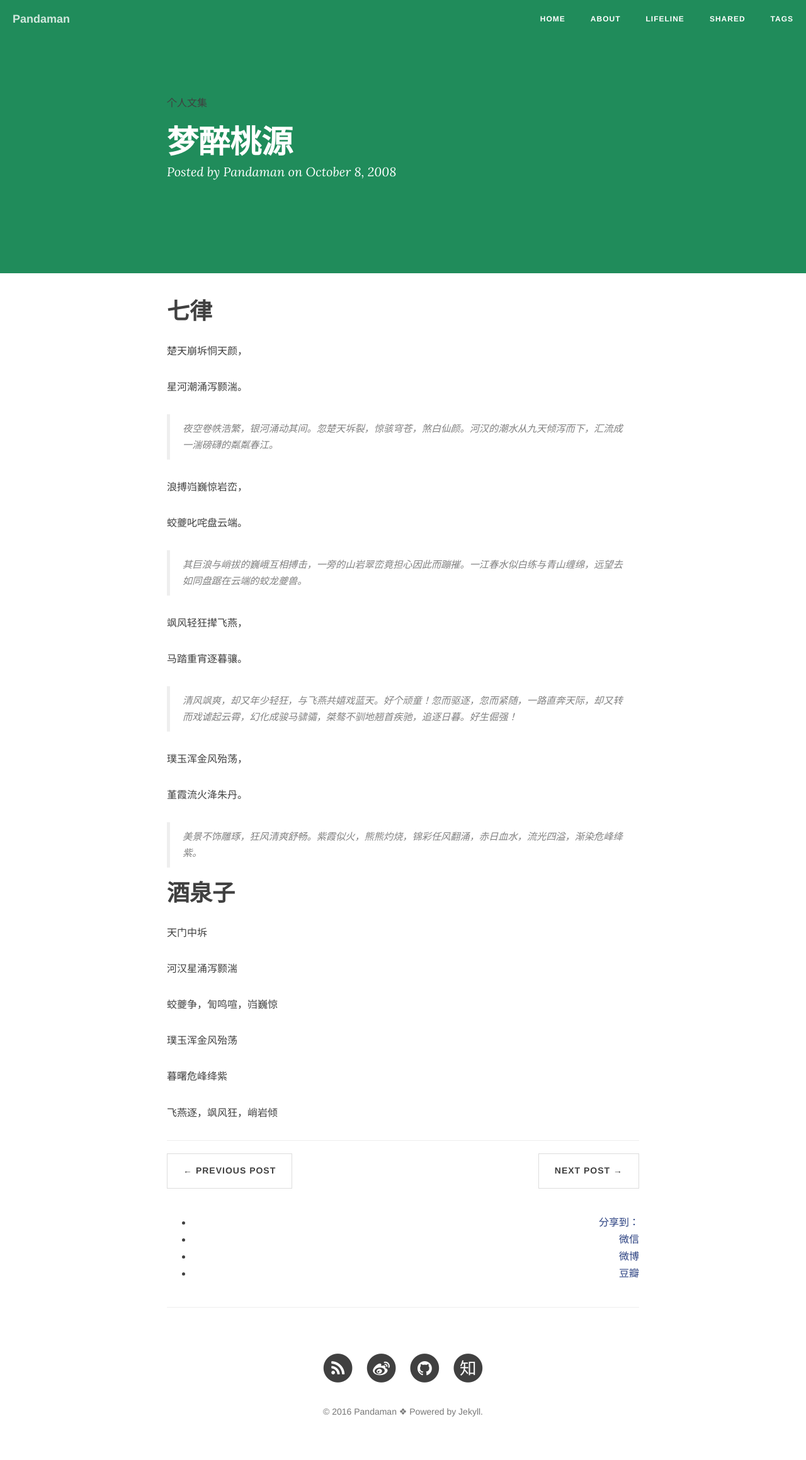
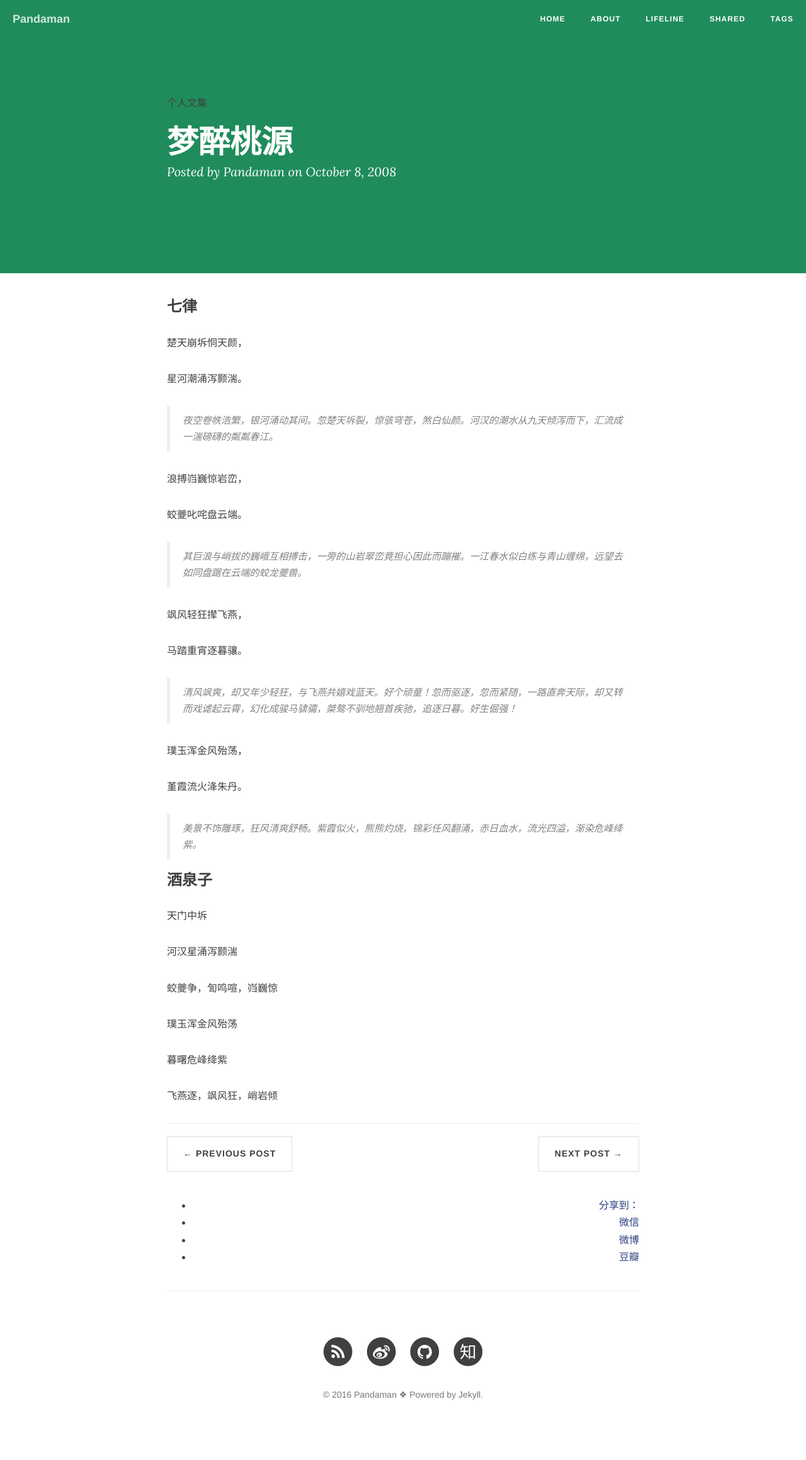
Before and after one commit to ceares/ceares.github.io, a Jekyll site: the page built from _posts/articles/2008-10-08-dream.md, in a window 1280 px wide. Shown: the whole page at 63% size. Built offline with Jekyll 4.4.1, drawn with Linux system fonts in a browser that asks for light colours; nearby versions of some CDN libraries; comment, search, counter and statistics services are not loaded; after the commit the page ends 2293 px from its top, so only the background shows below that.

```diff
--- a/_posts/articles/2008-10-08-dream.md
+++ b/_posts/articles/2008-10-08-dream.md
@@ -8,7 +8,7 @@ description: 个人文集
 ---
 
 
-# 七律
+### 七律
 
 楚天崩坼恫天颜，
 
@@ -35,7 +35,7 @@ description: 个人文集
 > 美景不饰雕琢，狂风清爽舒畅。紫霞似火，熊熊灼烧，锦彩任风翻涌，赤日血水，流光四溢，渐染危峰绛紫。
 
 
-# 酒泉子
+### 酒泉子
 
 
 天门中坼
```
